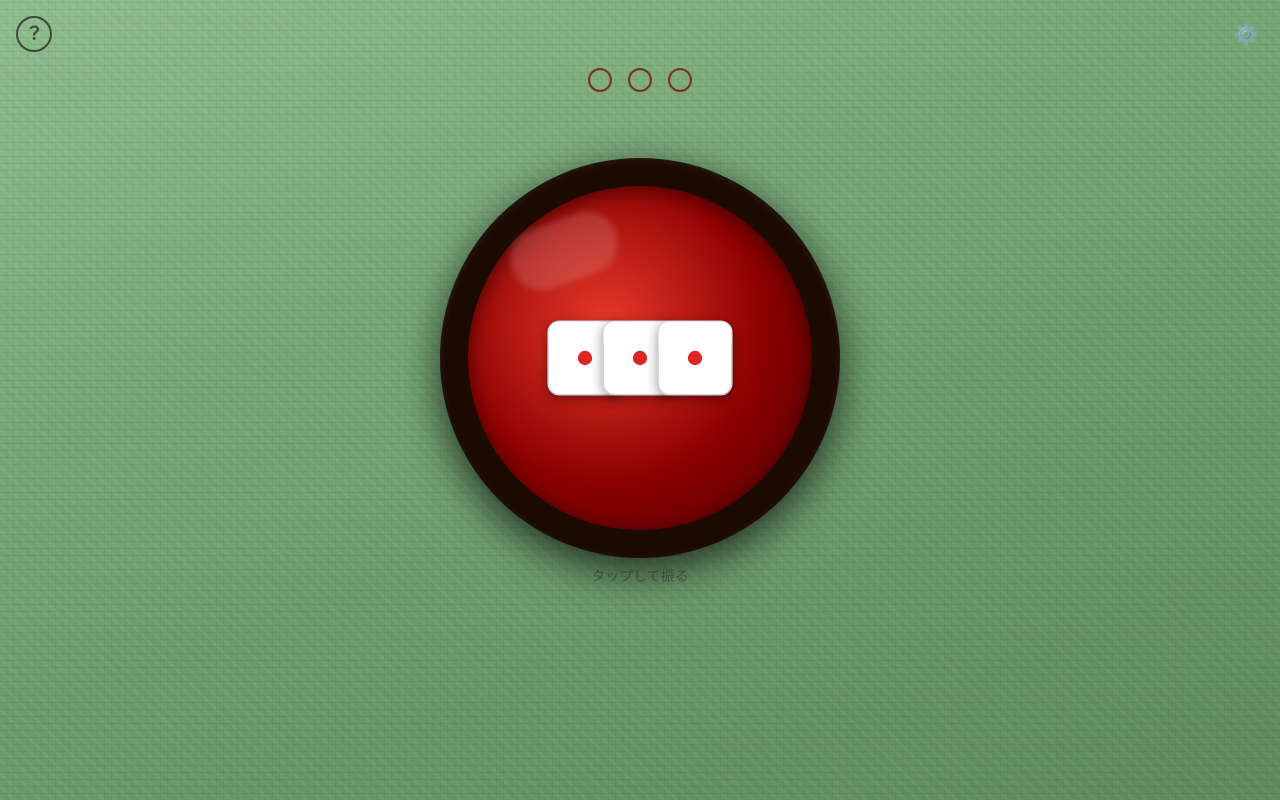
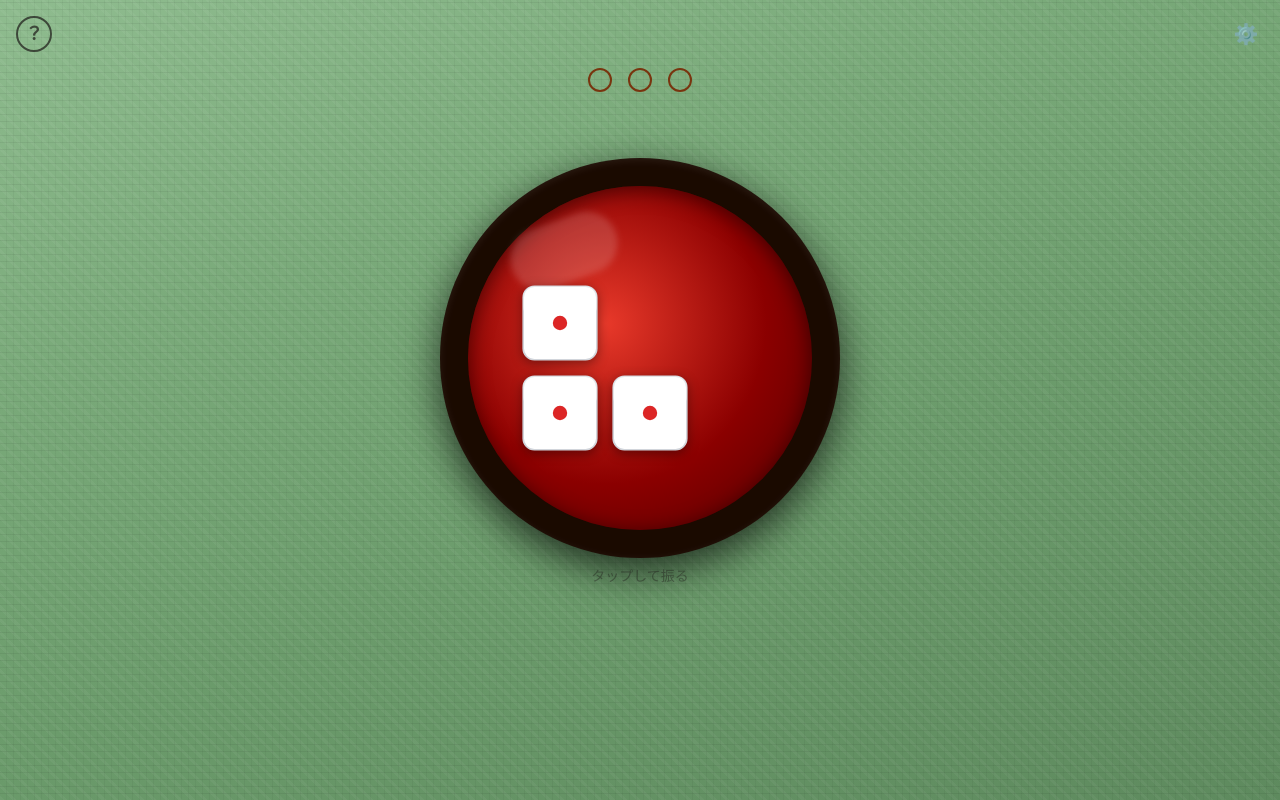
Before and after one commit to 82chi/chinchiro-app, a Next.js app: page / in a window 1280 px wide. Built offline with nearby package versions, Linux system fonts and the light colour scheme.

Commit message:
Update DiceSet.tsx with the latest content

```diff
--- a/components/DiceSet.tsx
+++ b/components/DiceSet.tsx
@@ -10,22 +10,39 @@ interface DiceSetProps {
   isHolding: boolean;
 }
 
-// Initial resting positions (relative to bowl center, in px)
-const INITIAL_POSITIONS = [
-  { x: -55, y: 0 },
-  { x: 0, y: 0 },
-  { x: 55, y: 0 },
+// 10 preset resting layouts — all guaranteed non-overlapping (dice are 80px wide)
+// Coordinates are relative to bowl center (px). Min separation ~90px.
+const REST_LAYOUTS: Array<[{ x: number; y: number }, { x: number; y: number }, { x: number; y: number }]> = [
+  // Row: left / center / right
+  [{ x: -88, y: 0 }, { x: 0, y: 0 }, { x: 88, y: 0 }],
+  // Triangle: top / bottom-left / bottom-right
+  [{ x: 0, y: -55 }, { x: -55, y: 40 }, { x: 55, y: 40 }],
+  // Inverted triangle
+  [{ x: 0, y: 55 }, { x: -55, y: -40 }, { x: 55, y: -40 }],
+  // Diagonal top-left to bottom-right
+  [{ x: -80, y: -40 }, { x: 0, y: 0 }, { x: 80, y: 40 }],
+  // Diagonal top-right to bottom-left
+  [{ x: 80, y: -40 }, { x: 0, y: 0 }, { x: -80, y: 40 }],
+  // L-shape
+  [{ x: -80, y: -35 }, { x: -80, y: 55 }, { x: 10, y: 55 }],
+  // Spread wide
+  [{ x: -90, y: -20 }, { x: 0, y: 50 }, { x: 90, y: -20 }],
+  // Column (vertical)
+  [{ x: 0, y: -88 }, { x: 0, y: 0 }, { x: 0, y: 88 }],
+  // Cluster upper-left
+  [{ x: -60, y: -55 }, { x: 30, y: -55 }, { x: -15, y: 35 }],
+  // Cluster lower-right
+  [{ x: 60, y: 55 }, { x: -30, y: 55 }, { x: 15, y: -35 }],
 ];
 
-// Effective radius for dice centers inside the bowl
-// Bowl inner circle is ~86% of outer; usable radius ~40% of outer (400px max → ~160px),
-// minus half dice size (40px) = ~120px
+function pickRestLayout() {
+  return REST_LAYOUTS[Math.floor(Math.random() * REST_LAYOUTS.length)];
+}
+
 const BOWL_RADIUS = 110;
-const MAX_SPEED = 9;
-// How often (in frames) a random impulse is applied to each dice
-const IMPULSE_INTERVAL = 18;
-// Frame offset between dice so impulses are staggered
-const IMPULSE_STAGGER = 6;
+const MAX_SPEED = 22;          // 2.5× faster than before (was 9)
+const IMPULSE_INTERVAL = 10;   // more frequent impulses (was 18)
+const IMPULSE_STAGGER = 3;
 
 interface PhysicsState {
   x: number;
@@ -35,10 +52,14 @@ interface PhysicsState {
 }
 
 export default function DiceSet({ dice, isRolling, isHolding }: DiceSetProps) {
+  const restLayoutRef = useRef(pickRestLayout());
+
   const physicsRef = useRef<PhysicsState[]>(
-    INITIAL_POSITIONS.map(p => ({ ...p, vx: 0, vy: 0 }))
+    restLayoutRef.current.map(p => ({ ...p, vx: 0, vy: 0 }))
   );
-  const [positions, setPositions] = useState(INITIAL_POSITIONS);
+  const [positions, setPositions] = useState<Array<{ x: number; y: number }>>(
+    restLayoutRef.current.map(p => ({ x: p.x, y: p.y }))
+  );
   const rafRef = useRef<number | null>(null);
   const isActiveRef = useRef(false);
   const prevActiveRef = useRef(false);
@@ -48,10 +69,10 @@ export default function DiceSet({ dice, isRolling, isHolding }: DiceSetProps) {
     const isActive = isHolding || isRolling;
 
     if (isActive && !prevActiveRef.current) {
-      // Kick off: assign each dice a different random initial velocity
+      // Kick off: assign each dice a different random initial velocity (fast!)
       physicsRef.current = physicsRef.current.map((s, i) => {
         const angle = (Math.PI * 2 * i) / dice.length + (Math.random() - 0.5) * Math.PI;
-        const speed = 4 + Math.random() * 3;
+        const speed = 10 + Math.random() * 8; // fast initial kick
         return {
           x: s.x,
           y: s.y,
@@ -60,6 +81,11 @@ export default function DiceSet({ dice, isRolling, isHolding }: DiceSetProps) {
         };
       });
       frameCountRef.current = 0;
+    }
+
+    if (!isActive && prevActiveRef.current) {
+      // Pick a new random rest layout each time rolling stops
+      restLayoutRef.current = pickRestLayout();
     }
 
     prevActiveRef.current = isActive;
@@ -71,12 +97,13 @@ export default function DiceSet({ dice, isRolling, isHolding }: DiceSetProps) {
     }
 
     if (!isActive) {
-      // Smoothly return each dice to its initial resting position
+      const targetLayout = restLayoutRef.current;
+      // Smoothly return each dice to its chosen resting position
       const animateToRest = () => {
         let stillMoving = false;
         physicsRef.current = physicsRef.current.map((s, i) => {
-          const tx = INITIAL_POSITIONS[i].x;
-          const ty = INITIAL_POSITIONS[i].y;
+          const tx = targetLayout[i].x;
+          const ty = targetLayout[i].y;
           const dx = tx - s.x;
           const dy = ty - s.y;
           if (Math.abs(dx) > 0.3 || Math.abs(dy) > 0.3) {
@@ -88,8 +115,8 @@ export default function DiceSet({ dice, isRolling, isHolding }: DiceSetProps) {
         if (stillMoving) {
           rafRef.current = requestAnimationFrame(animateToRest);
         } else {
-          physicsRef.current = INITIAL_POSITIONS.map(p => ({ ...p, vx: 0, vy: 0 }));
-          setPositions([...INITIAL_POSITIONS]);
+          physicsRef.current = targetLayout.map(p => ({ ...p, vx: 0, vy: 0 }));
+          setPositions(targetLayout.map(p => ({ x: p.x, y: p.y })));
           rafRef.current = null;
         }
       };
@@ -106,10 +133,10 @@ export default function DiceSet({ dice, isRolling, isHolding }: DiceSetProps) {
       physicsRef.current = physicsRef.current.map((s, i) => {
         let { x, y, vx, vy } = s;
 
-        // Apply a random impulse periodically per dice (staggered frames)
+        // Apply a strong random impulse periodically per dice (staggered frames)
         if (frame % IMPULSE_INTERVAL === (i * IMPULSE_STAGGER) % IMPULSE_INTERVAL) {
           const angle = Math.random() * Math.PI * 2;
-          const force = 0.8 + Math.random() * 1.6;
+          const force = 2.5 + Math.random() * 4.5; // stronger impulse (was 0.8–2.4)
           vx += Math.cos(angle) * force;
           vy += Math.sin(angle) * force;
         }
@@ -127,8 +154,8 @@ export default function DiceSet({ dice, isRolling, isHolding }: DiceSetProps) {
           vx -= 2 * dot * nx;
           vy -= 2 * dot * ny;
           // Restitution: slight energy loss on bounce
-          vx *= 0.85;
-          vy *= 0.85;
+          vx *= 0.88;
+          vy *= 0.88;
           // Push back inside the wall
           x = nx * BOWL_RADIUS;
           y = ny * BOWL_RADIUS;
```
